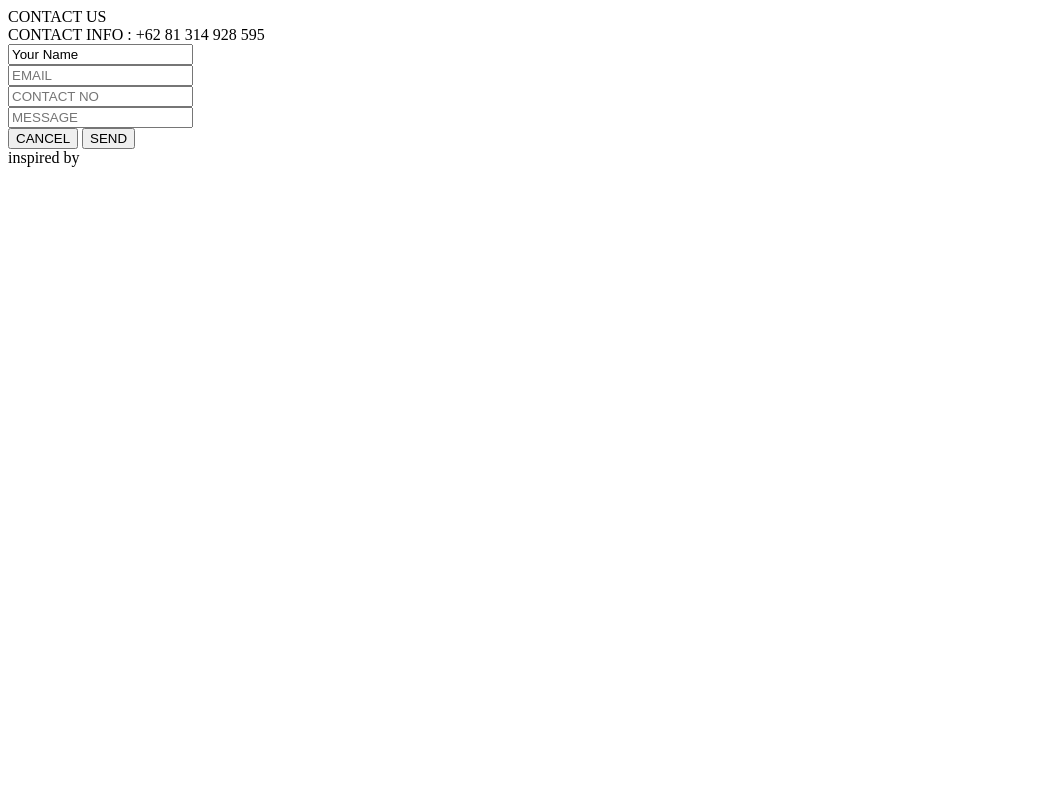
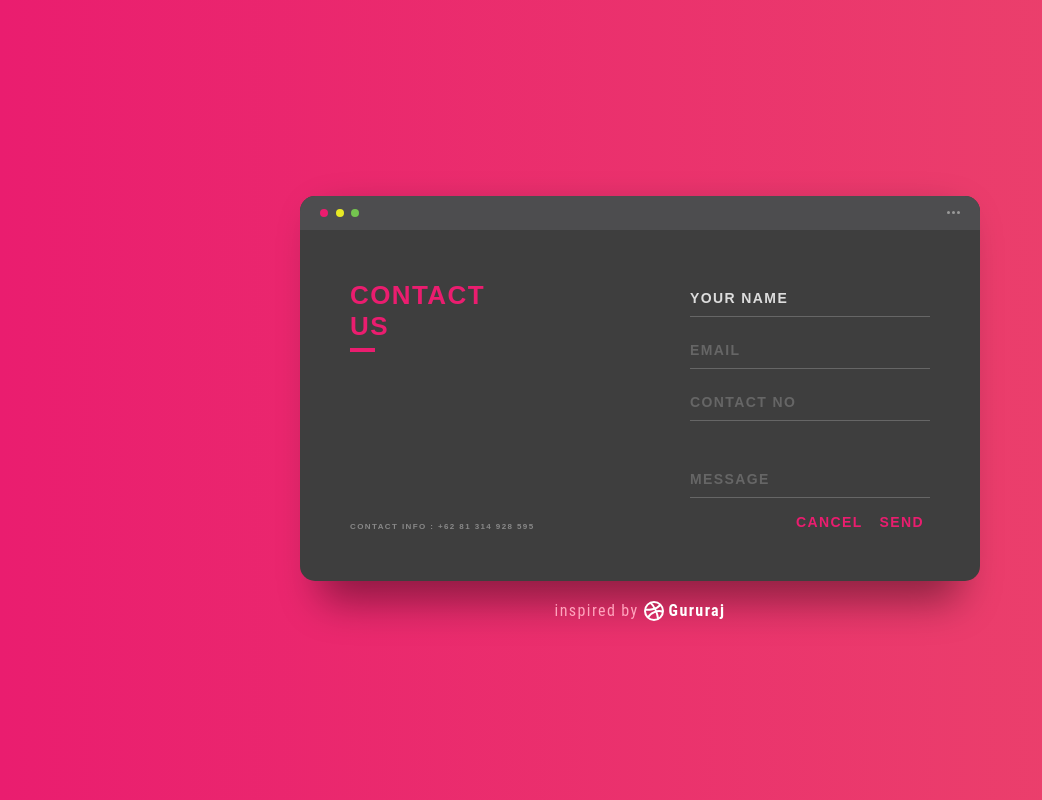
Before and after one commit to pink69999/quiz-git-github, a plain HTML site: page index.html in a window 1280 px wide. Shown: the top 800 px of the page, without its empty margins (0-1042 px from the left). Drawn offline with Linux system fonts and the light colour scheme.

Commit message:
Update index.html with new content again

```diff
--- a/index.html
+++ b/index.html
@@ -5,7 +5,242 @@
     <meta name="viewport" content="width=device-width, initial-scale=1.0">
     <title>Document</title>
     <style>
-        /* insert content from css.txt */
+        *, *:before, *:after {
+        box-sizing: border-box;
+        -webkit-font-smoothing: antialiased;
+        -moz-osx-font-smoothing: grayscale;
+        }
+
+        body {
+        background: linear-gradient(to right, #ea1d6f 0%, #eb466b 100%);
+        font-size: 12px;
+        }
+
+        body, button, input {
+        font-family: 'Montserrat', sans-serif;
+        font-weight: 700;
+        letter-spacing: 1.4px;
+        }
+
+        .background {
+        display: flex;
+        min-height: 100vh;
+        }
+
+        .container {
+        flex: 0 1 700px;
+        margin: auto;
+        padding: 10px;
+        }
+
+        .screen {
+        position: relative;
+        background: #3e3e3e;
+        border-radius: 15px;
+        }
+
+        .screen:after {
+        content: '';
+        display: block;
+        position: absolute;
+        top: 0;
+        left: 20px;
+        right: 20px;
+        bottom: 0;
+        border-radius: 15px;
+        box-shadow: 0 20px 40px rgba(0, 0, 0, .4);
+        z-index: -1;
+        }
+
+        .screen-header {
+        display: flex;
+        align-items: center;
+        padding: 10px 20px;
+        background: #4d4d4f;
+        border-top-left-radius: 15px;
+        border-top-right-radius: 15px;
+        }
+
+        .screen-header-left {
+        margin-right: auto;
+        }
+
+        .screen-header-button {
+        display: inline-block;
+        width: 8px;
+        height: 8px;
+        margin-right: 3px;
+        border-radius: 8px;
+        background: white;
+        }
+
+        .screen-header-button.close {
+        background: #ed1c6f;
+        }
+
+        .screen-header-button.maximize {
+        background: #e8e925;
+        }
+
+        .screen-header-button.minimize {
+        background: #74c54f;
+        }
+
+        .screen-header-right {
+        display: flex;
+        }
+
+        .screen-header-ellipsis {
+        width: 3px;
+        height: 3px;
+        margin-left: 2px;
+        border-radius: 8px;
+        background: #999;
+        }
+
+        .screen-body {
+        display: flex;
+        }
+
+        .screen-body-item {
+        flex: 1;
+        padding: 50px;
+        }
+
+        .screen-body-item.left {
+        display: flex;
+        flex-direction: column;
+        }
+
+        .app-title {
+        display: flex;
+        flex-direction: column;
+        position: relative;
+        color: #ea1d6f;
+        font-size: 26px;
+        }
+
+        .app-title:after {
+        content: '';
+        display: block;
+        position: absolute;
+        left: 0;
+        bottom: -10px;
+        width: 25px;
+        height: 4px;
+        background: #ea1d6f;
+        }
+
+        .app-contact {
+        margin-top: auto;
+        font-size: 8px;
+        color: #888;
+        }
+
+        .app-form-group {
+        margin-bottom: 15px;
+        }
+
+        .app-form-group.message {
+        margin-top: 40px;
+        }
+
+        .app-form-group.buttons {
+        margin-bottom: 0;
+        text-align: right;
+        }
+
+        .app-form-control {
+        width: 100%;
+        padding: 10px 0;
+        background: none;
+        border: none;
+        border-bottom: 1px solid #666;
+        color: #ddd;
+        font-size: 14px;
+        text-transform: uppercase;
+        outline: none;
+        transition: border-color .2s;
+        }
+
+        .app-form-control::placeholder {
+        color: #666;
+        }
+
+        .app-form-control:focus {
+        border-bottom-color: #ddd;
+        }
+
+        .app-form-button {
+        background: none;
+        border: none;
+        color: #ea1d6f;
+        font-size: 14px;
+        cursor: pointer;
+        outline: none;
+        }
+
+        .app-form-button:hover {
+        color: #b9134f;
+        }
+
+        .credits {
+        display: flex;
+        justify-content: center;
+        align-items: center;
+        margin-top: 20px;
+        color: #ffa4bd;
+        font-family: 'Roboto Condensed', sans-serif;
+        font-size: 16px;
+        font-weight: normal;
+        }
+
+        .credits-link {
+        display: flex;
+        align-items: center;
+        color: #fff;
+        font-weight: bold;
+        text-decoration: none;
+        }
+
+        .dribbble {
+        width: 20px;
+        height: 20px;
+        margin: 0 5px;
+        }
+
+        @media screen and (max-width: 520px) {
+        .screen-body {
+            flex-direction: column;
+        }
+
+        .screen-body-item.left {
+            margin-bottom: 30px;
+        }
+
+        .app-title {
+            flex-direction: row;
+        }
+
+        .app-title span {
+            margin-right: 12px;
+        }
+
+        .app-title:after {
+            display: none;
+        }
+        }
+
+        @media screen and (max-width: 600px) {
+        .screen-body {
+            padding: 40px;
+        }
+
+        .screen-body-item {
+            padding: 0;
+        }
+        }
+
     </style>
 </head>
 <body>
```
